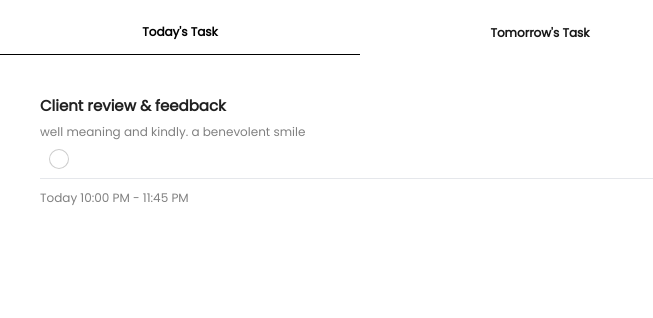
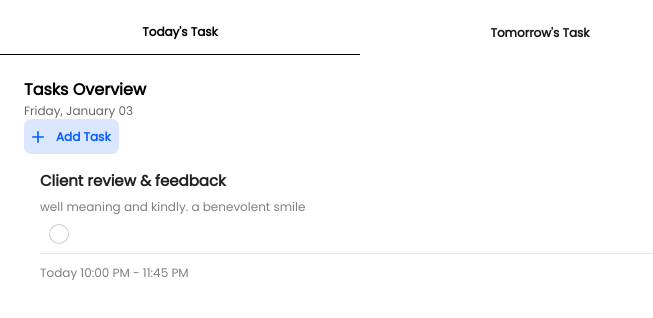
Before and after one commit to SaharMirkamrani/todo, a Next.js app: page / in a window 1280 px wide. Shown: the top 318 px of the page, without its empty margins (0-653 px from the left). Built offline with nearby package versions, Linux system fonts and the light colour scheme.

Commit message:
chore: add modal and info components

```diff
--- a/package.json
+++ b/package.json
@@ -11,12 +11,14 @@
   "dependencies": {
     "@emotion/react": "^11.14.0",
     "@emotion/styled": "^11.14.0",
+    "@mui/icons-material": "^6.3.1",
     "@mui/lab": "^6.0.0-beta.21",
     "@mui/material": "^6.3.1",
     "axios": "^1.7.9",
     "next": "15.1.3",
     "react": "^19.0.0",
-    "react-dom": "^19.0.0"
+    "react-dom": "^19.0.0",
+    "react-hook-form": "^7.54.2"
   },
   "devDependencies": {
     "@eslint/eslintrc": "^3",
--- /dev/null
+++ b/src/components/Button.tsx
@@ -0,0 +1,42 @@
+import React, { ReactNode } from 'react';
+import { Button } from '@mui/material';
+
+interface ReusableButtonProps {
+  text: string;
+  icon: ReactNode;
+  onClick?: () => void;
+}
+
+const ReusableButton: React.FC<ReusableButtonProps> = ({ text, icon, onClick }) => {
+  return (
+    <Button
+      variant="contained"
+      startIcon={icon}
+      sx={{
+        bgcolor: 'rgba(7, 96, 251, 0.15)',
+        color: '#0760FB',
+        textTransform: 'none',
+        fontWeight: 'bold',
+        boxShadow: 'none',
+        fontSize: '0.75rem',
+        padding: '4px 8px',
+        minWidth: 'auto',
+        maxWidth: '200px',
+        borderRadius: '7px',
+        height: '35px',
+        whiteSpace: 'nowrap',
+        overflow: 'hidden',
+        textOverflow: 'ellipsis',
+        '&:hover': {
+          bgcolor: 'rgba(7, 96, 251, 0.4)',
+          boxShadow: 'none',
+        },
+      }}
+      onClick={onClick}
+    >
+      {text}
+    </Button>
+  );
+};
+
+export default ReusableButton;
--- /dev/null
+++ b/src/components/Info.tsx
@@ -0,0 +1,37 @@
+import AddIcon from '@mui/icons-material/Add';
+import { Box, Typography } from '@mui/material';
+import React, { useState } from 'react';
+import Button from '@/components/Button';
+import TaskModal from '@/components/TaskModal';
+
+const getFormattedDate = () => {
+  const currentDate = new Date();
+  const options: Intl.DateTimeFormatOptions = { weekday: 'long', day: '2-digit', month: 'long' };
+  return currentDate.toLocaleDateString('en-US', options);
+};
+
+const Info: React.FC = () => {
+  const [openModal, setOpenModal] = useState(false);
+  const formattedDate = getFormattedDate();
+
+  const handleOpen = () => setOpenModal(true);
+  const handleClose = () => setOpenModal(false);
+
+  return (
+    <Box className="flex justify-between px-2 pb-6 pt-2">
+      <Box className="flex flex-col gap-1">
+        <Typography variant="body2" fontWeight="bold" sx={{ fontSize: 16, color: "black" }}>
+          Tasks Overview
+        </Typography>
+        <Typography variant="body2" color="text.secondary" sx={{ fontSize: 12 }}>
+          {formattedDate}
+        </Typography>
+      </Box>
+      <Button text="Add Task" icon={<AddIcon />} onClick={handleOpen} />
+
+      <TaskModal open={openModal} handleClose={handleClose} mode="create" />
+    </Box>
+  );
+};
+
+export default Info;
--- a/src/components/Tabs.tsx
+++ b/src/components/Tabs.tsx
@@ -5,6 +5,7 @@ import Box from '@mui/material/Box';
 import Tab from '@mui/material/Tab';
 import * as React from 'react';
 import TodoCard from "@/components/TodoCard"
+import Info from "@/components/Info";
 
 export default function LabTabs() {
   const [value, setValue] = React.useState('1');
@@ -62,6 +63,7 @@ export default function LabTabs() {
 
         <div className="bg-white bg-opacity-80 rounded-b-2xl">
           <TabPanel value="1">
+            <Info />
             <TodoCard />
           </TabPanel>
           <TabPanel value="2">Tomorrow`&apos;`s Task</TabPanel>
--- /dev/null
+++ b/src/components/TaskModal.tsx
@@ -0,0 +1,134 @@
+import React from 'react';
+import { Box, Modal, TextField, Typography } from '@mui/material';
+import { Controller, useForm } from 'react-hook-form';
+import ReusableButton from '@/components/Button';
+import Add from '@mui/icons-material/Add';
+import Save from '@mui/icons-material/Save';
+
+interface TaskModalProps {
+  open: boolean;
+  handleClose: () => void;
+  mode: 'create' | 'update';
+  initialData?: {
+    title: string;
+    description: string;
+    date: string;
+  };
+}
+
+interface TaskFormValues {
+  title: string;
+  description: string;
+  date: string;
+}
+
+const TaskModal: React.FC<TaskModalProps> = ({
+  open,
+  handleClose,
+  mode,
+  initialData,
+}) => {
+  const { handleSubmit, control, reset } = useForm<TaskFormValues>({
+    defaultValues: {
+      title: initialData?.title || '',
+      description: initialData?.description || '',
+      date: initialData?.date || '',
+    },
+  });
+
+  const onSubmit = (data: TaskFormValues) => {
+    if (mode === 'create') {
+      console.log('Create task:', data);
+    } else if (mode === 'update') {
+      console.log('Update task:', data);
+    }
+    handleClose();
+    reset();
+  };
+
+  return (
+    <Modal open={open} onClose={handleClose}>
+      <Box
+        sx={{
+          position: 'absolute',
+          top: '50%',
+          left: '50%',
+          transform: 'translate(-50%, -50%)',
+          width: 350,
+          bgcolor: 'background.paper',
+          boxShadow: 24,
+          p: 4,
+          borderRadius: '8px',
+        }}
+      >
+        <Typography
+          variant="h6"
+          component="h2"
+          sx={{ marginBottom: 4, fontWeight: 'bold', color: 'black', fontSize: '18px' }}
+        >
+          {mode === 'create' ? 'Create Task' : 'Update Task'}
+        </Typography>
+        <form onSubmit={handleSubmit(onSubmit)}>
+          <Controller
+            name="title"
+            control={control}
+            rules={{ required: 'Title is required' }}
+            render={({ field, fieldState }) => (
+              <TextField
+                fullWidth
+                label="Title"
+                {...field}
+                error={!!fieldState.error}
+                helperText={fieldState.error?.message}
+                sx={{ marginBottom: 2 }}
+              />
+            )}
+          />
+
+          <Controller
+            name="description"
+            control={control}
+            render={({ field }) => (
+              <TextField
+                fullWidth
+                label="Description"
+                {...field}
+                multiline
+                rows={3}
+                sx={{ marginBottom: 2 }}
+              />
+            )}
+          />
+
+          <Controller
+            name="date"
+            control={control}
+            rules={{ required: 'Date is required' }}
+            render={({ field, fieldState }) => (
+              <TextField
+                fullWidth
+                label="Date"
+                type="date"
+                {...field}
+                InputLabelProps={{ shrink: true }}
+                error={!!fieldState.error}
+                helperText={fieldState.error?.message}
+                sx={{ marginBottom: 2 }}
+              />
+            )}
+          />
+
+          <div className="flex justify-center">
+            <ReusableButton
+              text={mode === 'create' ? 'Create Task' : 'Update Task'}
+              icon={mode === 'create' ? <Add /> : <Save />}
+              onClick={() => handleSubmit(onSubmit)()}
+            />
+          </div>
+        </form>
+      </Box>
+    </Modal>
+  );
+};
+
+export default TaskModal;
--- a/src/pages/index.tsx
+++ b/src/pages/index.tsx
@@ -1,6 +1,6 @@
 import Tabs from "@/components/Tabs";
+import { createTheme, ThemeProvider } from '@mui/material';
 import { Poppins } from "next/font/google";
-import { createTheme, ThemeProvider } from '@mui/material';
 
 const poppins = Poppins({
   variable: "--font-poppins",
```
Also changed, not shown: 1 other file (tests, documents, lock files or other folders).
